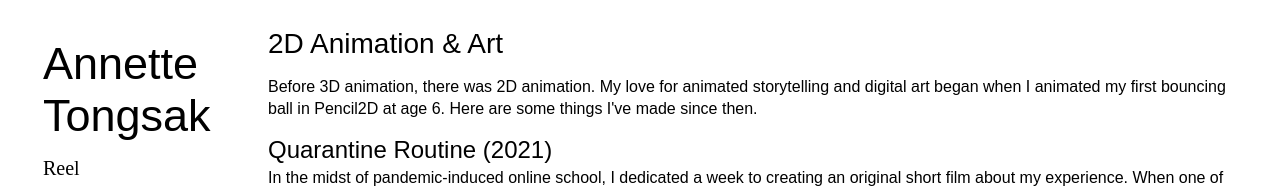
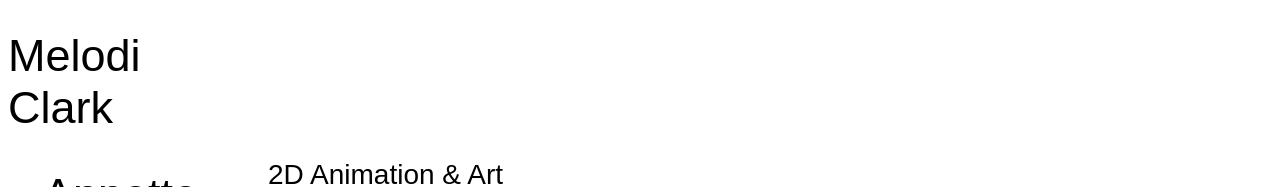
Before and after one commit to Melodi3D/melodiclark, a plain HTML site: page art.html in a window 1280 px wide. Shown: the top 187 px of the page. Drawn offline with Linux system fonts and the light colour scheme; a web font is replaced by a local one.

Commit message:
Update art.html

```diff
--- a/art.html
+++ b/art.html
@@ -1,7 +1,7 @@
 <!DOCTYPE html>
 <html>
     <head>
-        <title>Annette Tongsak</title>
+        <h1 class="title">Melodi<br>Clark</h1>
         <link rel="stylesheet" href="style.css">
         <link rel="shortcut icon" type="image/x-icon" href="favicon.ico?">
     </head>
```
